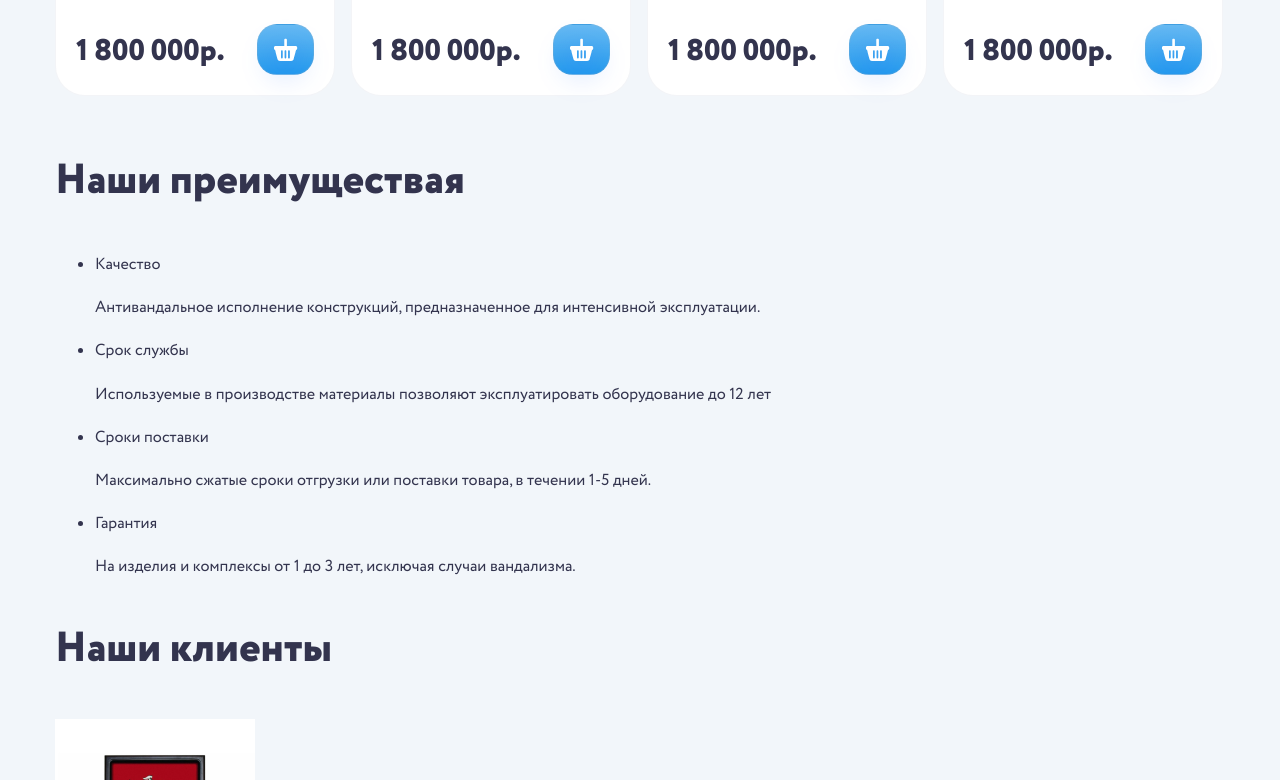
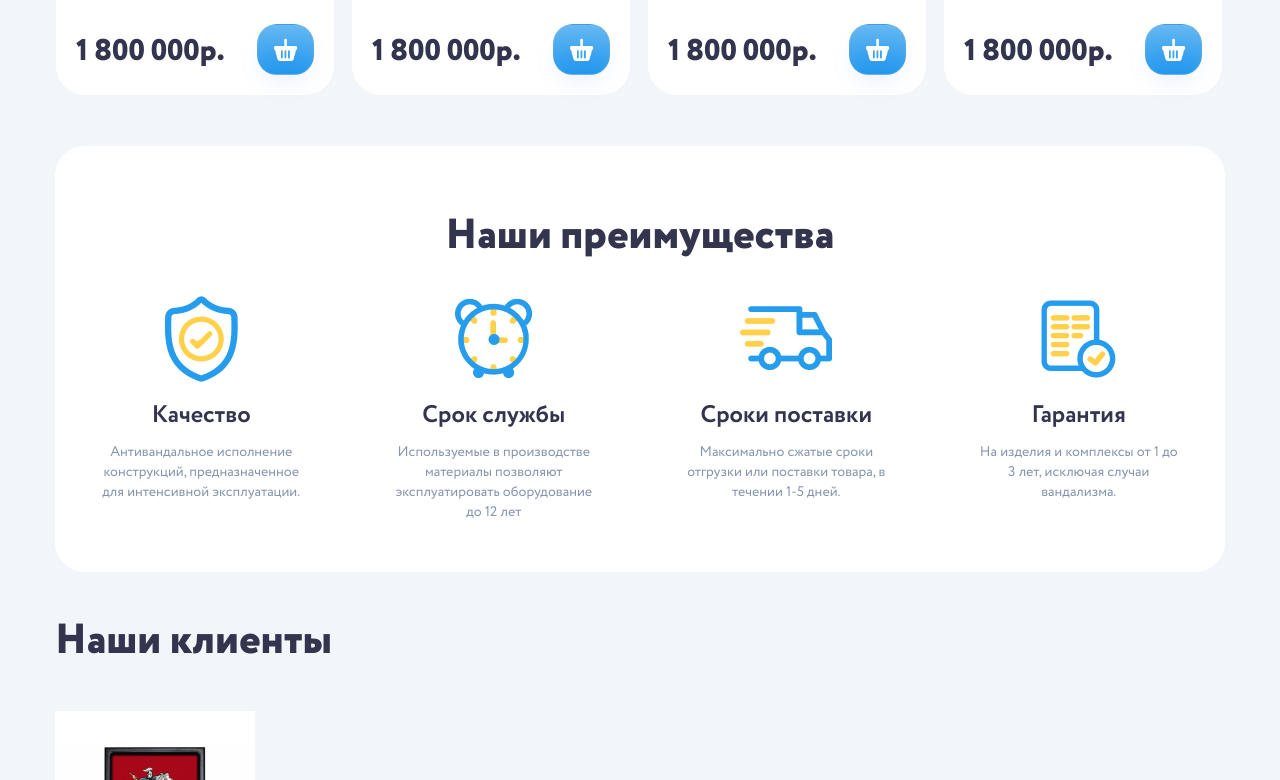
Before and after one commit to Verta-master/kids, a plain HTML site: page index.html in a window 1280 px wide. Shown: the part 2361-3141 px from the top of the page. Drawn offline with nearby package versions, Linux system fonts and the light colour scheme.

Commit message:
Update 2020-05-30T09:32:57.419Z

```diff
--- a/css/style.css
+++ b/css/style.css
@@ -1144,6 +1144,9 @@ h2,
 .swiper-pagination-bullet-active {
   opacity: 1;
 }
+.catalog {
+  padding-bottom: 34px;
+}
 .catalog__prev,
 .catalog__next {
   display: none;
@@ -1327,3 +1330,60 @@ h2,
   -webkit-transition: ease-out 0.3s;
   transition: ease-out 0.3s;
 }
+.benefits__block {
+  padding-top: 63px;
+  padding-bottom: 50px;
+  background-color: #FFFFFF;
+  border-radius: 30px;
+}
+.benefits__block .title {
+  margin-top: 0;
+  margin-bottom: 32px;
+  text-align: center;
+}
+.benefits__list {
+  margin: 0;
+  padding: 0;
+  list-style: none;
+  display: -webkit-box;
+  display: -ms-flexbox;
+  display: flex;
+  -ms-flex-pack: distribute;
+      justify-content: space-around;
+}
+.benefits__item {
+  width: 200px;
+  text-align: center;
+  font-size: 14px;
+  line-height: 20px;
+  color: #8695AD;
+}
+.benefits__title {
+  margin-top: 0;
+  margin-bottom: 12px;
+  font-weight: bold;
+  font-size: 24px;
+  line-height: 28px;
+  text-align: center;
+  color: #33344E;
+}
+.benefits__icon {
+  width: 100%;
+  height: 86px;
+  margin-bottom: 20px;
+  display: -webkit-box;
+  display: -ms-flexbox;
+  display: flex;
+  -webkit-box-pack: center;
+      -ms-flex-pack: center;
+          justify-content: center;
+  -webkit-box-align: center;
+      -ms-flex-align: center;
+          align-items: center;
+}
+.benefits__icon img {
+  display: block;
+  -webkit-box-flex: 0;
+      -ms-flex: 0 0 auto;
+          flex: 0 0 auto;
+}
--- a/index.html
+++ b/index.html
@@ -527,25 +527,39 @@
 
     <section class="benefits">
       <div class="wrapper">
-        <p class="title">Наши преимуществая</p>
+        <div class="benefits__block">
+          <p class="title">Наши преимущества</p>
           <ul class="benefits__list">
             <li class="benefits__item">
+              <figure class="benefits__icon">
+                <img src="img/icons/benefits-1.png" alt="Наши преимущества">
+              </figure>
               <p class="benefits__title">Качество</p>
               <span>Антивандальное исполнение конструкций, предназначенное для интенсивной эксплуатации.</span>
             </li>
             <li class="benefits__item">
+              <figure class="benefits__icon">
+                <img src="img/icons/benefits-2.png" alt="Наши преимущества">
+              </figure>
               <p class="benefits__title">Срок службы</p>
               <span>Используемые в производстве материалы позволяют эксплуатировать оборудование до 12 лет</span>
             </li>
             <li class="benefits__item">
+              <figure class="benefits__icon">
+                <img src="img/icons/benefits-3.png" alt="Наши преимущества">
+              </figure>
               <p class="benefits__title">Сроки поставки</p>
               <span>Максимально сжатые сроки отгрузки или поставки товара, в течении 1-5 дней.</span>
             </li>
             <li class="benefits__item">
+              <figure class="benefits__icon">
+                <img src="img/icons/benefits-4.png" alt="Наши преимущества">
+              </figure>
               <p class="benefits__title">Гарантия</p>
               <span>На изделия и комплексы от 1 до 3 лет, исключая случаи вандализма.</span>
             </li>
           </ul>
+        </div>
       </div>
     </section>
 
```
Also changed, not shown: css/style.min.css, img/icons/benefits-1.png (added), img/icons/benefits-2.png (added), img/icons/benefits-3.png (added), img/icons/benefits-4.png (added). Lines whose indentation alone changed are shown as unchanged.
